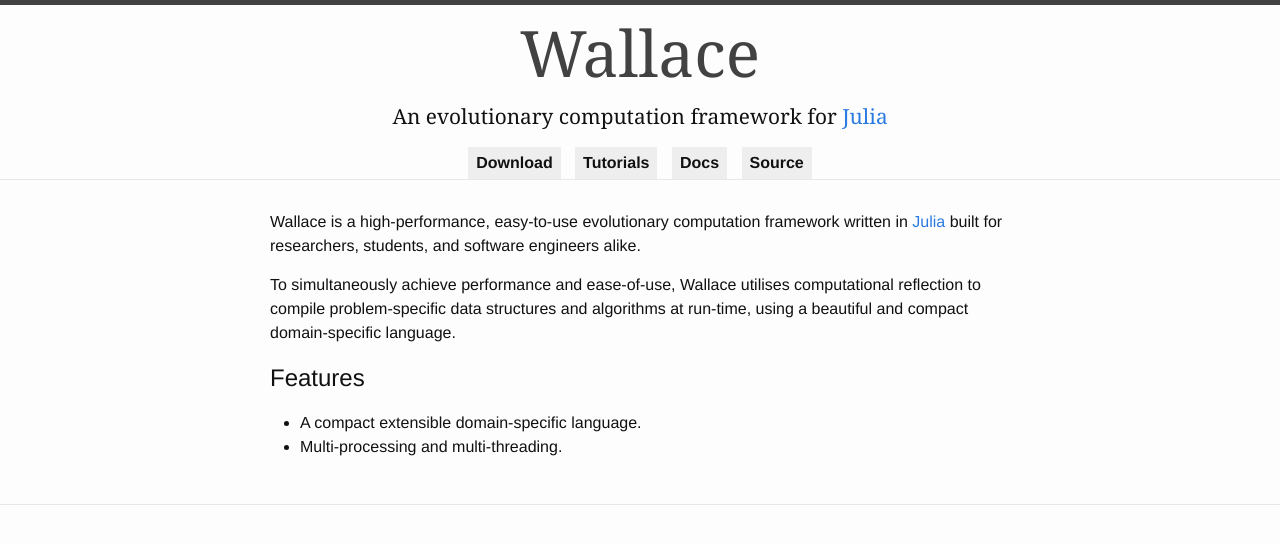
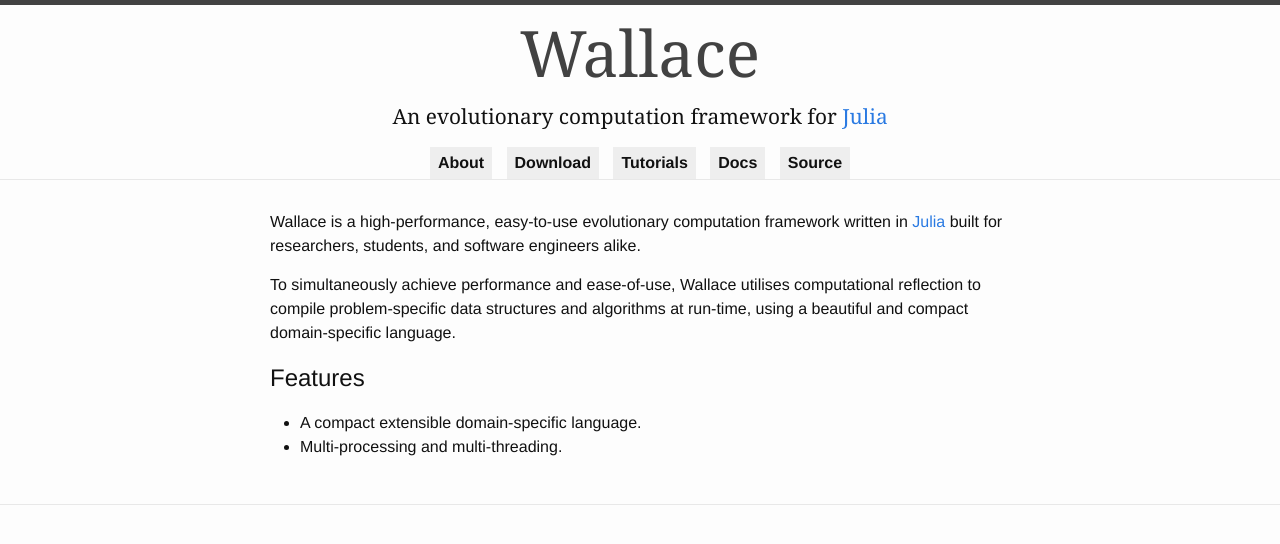
Before and after one commit to ChrisTimperley/Wallace.jl, a Jekyll site: the page built from index.html, in a window 1280 px wide. Shown: the top 544 px of the page. Built offline with Jekyll 4.4.1, drawn with Linux system fonts in a browser that asks for light colours.

Commit message:
Added about tab to navigation bar.

```diff
--- a/_includes/header.html
+++ b/_includes/header.html
@@ -14,6 +14,7 @@
       </a>
 
       <div class="trigger">
+        <a class="page-link" href="{{ site.baseurl }}">About</a>
         <a class="page-link" href="{{ '/download/' | prepend: site.baseurl }}">Download</a>
         <a class="page-link" href="{{ '/tutorials/' | prepend: site.baseurl }}">Tutorials</a>
         <a class="page-link" href="http://wallacejl.readthedocs.org/">Docs</a>
```
Also changed, not shown: 2 other files.
